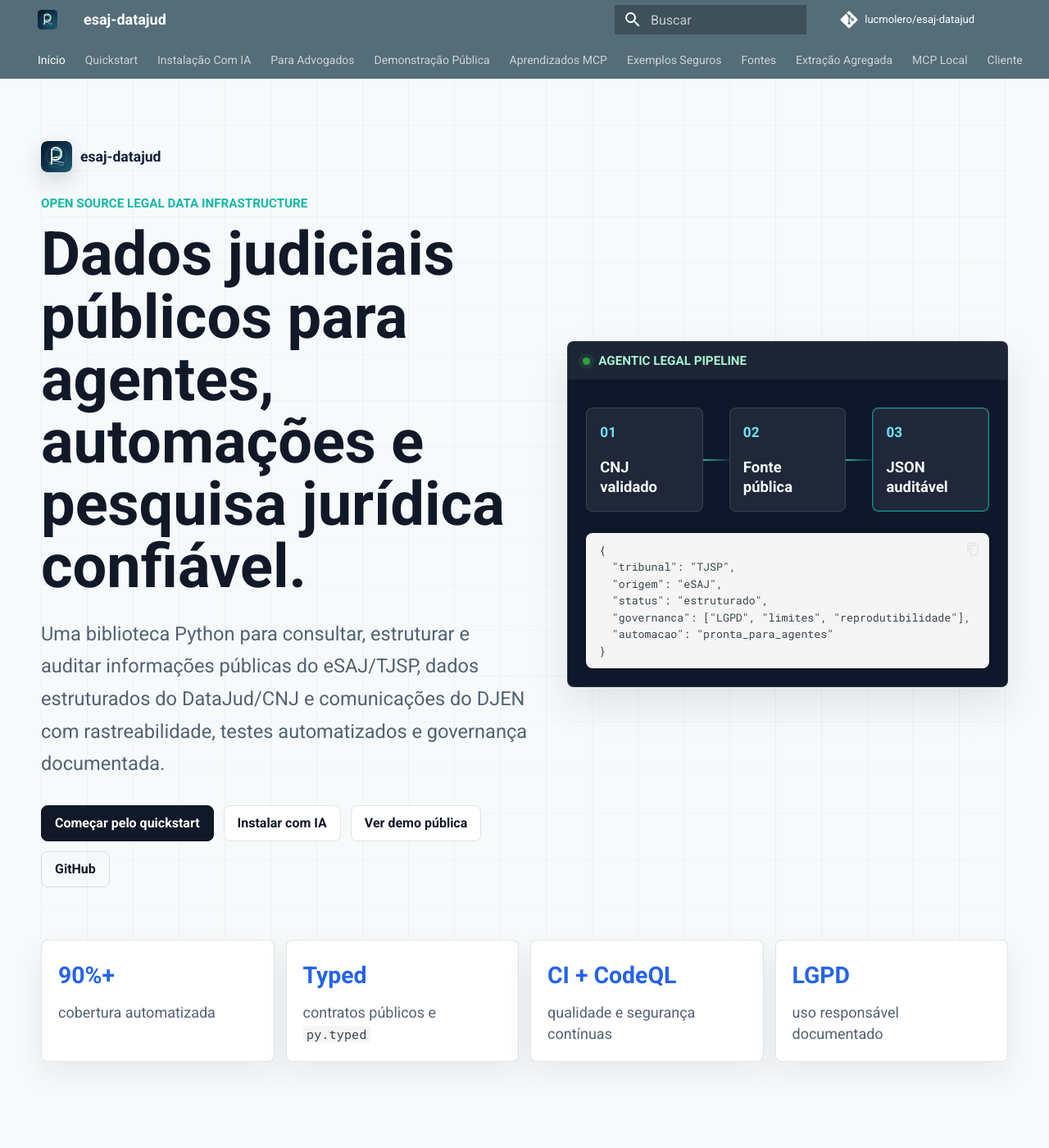
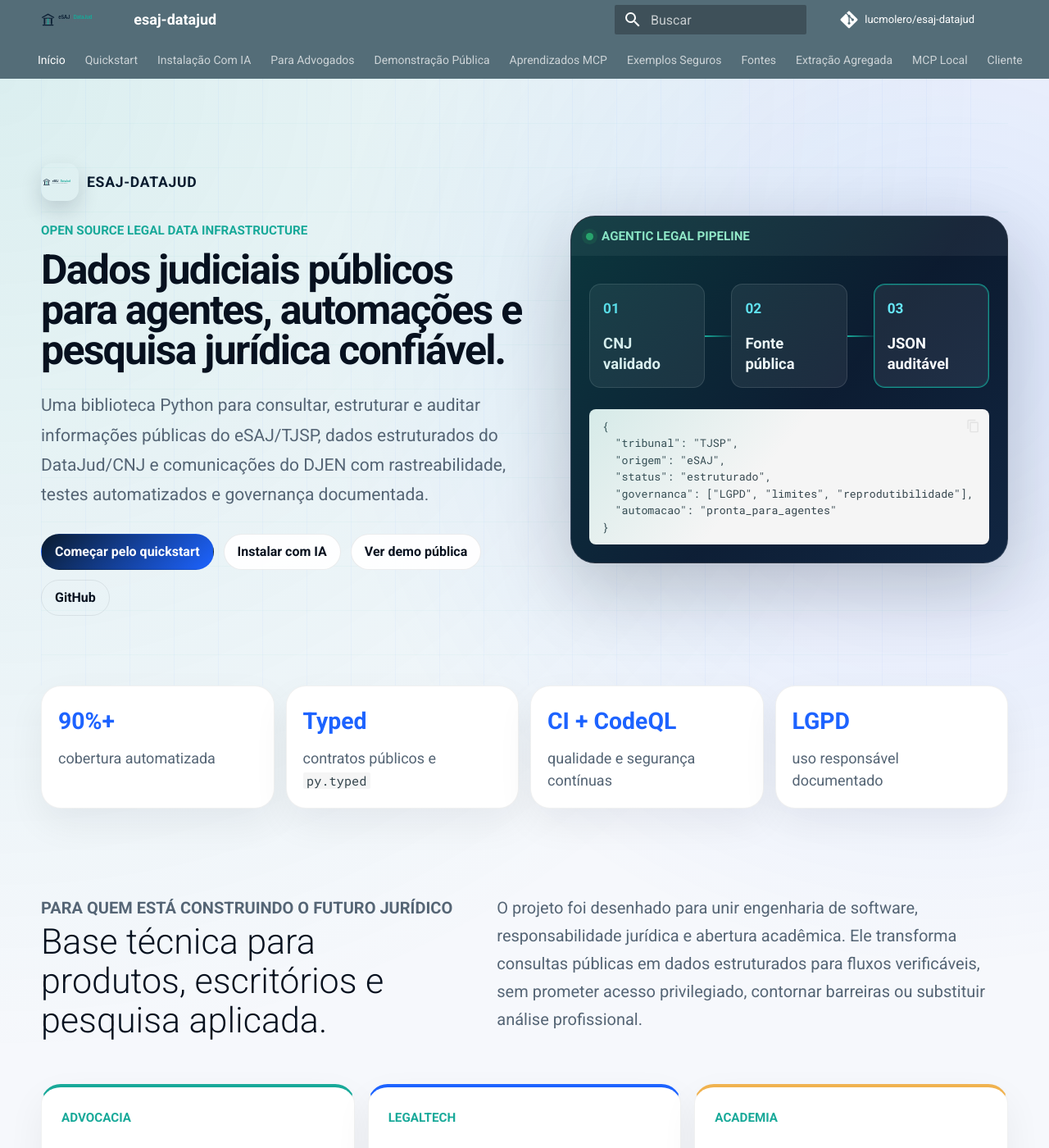
Before and after one commit to lucmolero/esaj-datajud, an MkDocs documentation site: the page built from docs/index.md, in a window 1280 px wide and 1400 px high. Shown: the whole window at 82% size. Built offline with MkDocs 1.6.1 and Material for MkDocs 9.7.7, drawn with Linux system fonts in a browser that asks for light colours; comment, search, counter and statistics services are not loaded.

Commit message:
feat: refresh branding and docs landing page

```diff
--- a/docs/index.md
+++ b/docs/index.md
@@ -8,7 +8,7 @@
   <section class="legal-hero" aria-labelledby="legal-home-title">
     <div class="legal-hero__copy">
       <div class="legal-brandline">
-        <img src="assets/logo.svg" alt="" />
+        <img src="assets/esaj-datajud-logo-primary.svg" alt="" />
         <span>esaj-datajud</span>
       </div>
       <p class="legal-kicker">Open source legal data infrastructure</p>
--- a/docs/stylesheets/landing.css
+++ b/docs/stylesheets/landing.css
@@ -1,16 +1,17 @@
 :root {
-  --legal-bg: #f7fafb;
+  --legal-bg: #f6f8fc;
   --legal-surface: #ffffff;
-  --legal-ink: #111827;
-  --legal-muted: #536273;
-  --legal-line: rgba(17, 24, 39, 0.12);
-  --legal-navy: #14213d;
-  --legal-blue: #2563eb;
-  --legal-teal: #14b8a6;
-  --legal-green: #2f9e44;
-  --legal-amber: #d97706;
-  --legal-rose: #e11d48;
-  --legal-shadow: 0 20px 48px rgba(17, 24, 39, 0.1);
+  --legal-ink: #07111f;
+  --legal-muted: #556575;
+  --legal-line: rgba(7, 17, 31, 0.08);
+  --legal-navy: #0a1c2f;
+  --legal-blue: #1d63ff;
+  --legal-teal: #18a999;
+  --legal-green: #2ca25f;
+  --legal-amber: #f0b24f;
+  --legal-rose: #e65f75;
+  --legal-shadow: 0 28px 80px rgba(7, 17, 31, 0.12);
+  --legal-panel-shadow: 0 18px 44px rgba(7, 17, 31, 0.07);
 }
 
 .md-content__inner:has(.legal-home) {
@@ -37,7 +38,10 @@
 }
 
 .md-typeset .legal-home {
-  background: var(--legal-bg);
+  background:
+    radial-gradient(circle at top left, rgba(24, 169, 153, 0.12), transparent 34%),
+    radial-gradient(circle at 90% 10%, rgba(29, 99, 255, 0.12), transparent 24%),
+    var(--legal-bg);
   color: var(--legal-ink);
   margin: 0 calc(50% - 50vw);
   overflow: hidden;
@@ -64,23 +68,23 @@
 .md-typeset .legal-hero {
   align-items: center;
   display: grid;
-  gap: 48px;
+  gap: 56px;
   grid-template-columns: minmax(0, 1.05fr) minmax(360px, 0.95fr);
-  min-height: 620px;
-  padding: 76px 0 64px;
+  min-height: 740px;
+  padding: 96px 0 78px;
   position: relative;
 }
 
 .md-typeset .legal-hero::before {
   background:
-    linear-gradient(90deg, rgba(37, 99, 235, 0.08) 1px, transparent 1px),
-    linear-gradient(rgba(20, 184, 166, 0.08) 1px, transparent 1px);
-  background-size: 56px 56px;
+    linear-gradient(90deg, rgba(29, 99, 255, 0.05) 1px, transparent 1px),
+    linear-gradient(rgba(24, 169, 153, 0.05) 1px, transparent 1px);
+  background-size: 54px 54px;
   content: "";
   height: 100%;
   left: 50%;
-  max-width: 1180px;
-  opacity: 0.72;
+  max-width: 1200px;
+  opacity: 0.75;
   position: absolute;
   top: 0;
   transform: translateX(-50%);
@@ -99,15 +103,16 @@
   font-size: 0.88rem;
   font-weight: 800;
   gap: 10px;
-  letter-spacing: 0;
-  margin-bottom: 26px;
+  letter-spacing: 0.04em;
+  margin-bottom: 24px;
+  text-transform: uppercase;
 }
 
 .md-typeset .legal-brandline img {
-  border-radius: 8px;
-  box-shadow: 0 10px 24px rgba(20, 33, 61, 0.16);
-  height: 38px;
-  width: 38px;
+  border-radius: 14px;
+  box-shadow: 0 12px 26px rgba(11, 31, 51, 0.16);
+  height: 46px;
+  width: 46px;
 }
 
 .md-typeset .legal-kicker,
@@ -124,22 +129,21 @@
 
 .md-typeset .legal-hero h1 {
   color: var(--legal-ink);
-  font-size: 3.7rem;
+  font-size: clamp(2.5rem, 3.9vw, 3.7rem);
   font-weight: 860;
-  letter-spacing: 0;
-  line-height: 1.03;
+  letter-spacing: -0.035em;
+  line-height: 0.98;
   margin: 0;
   max-width: 760px;
-  overflow-wrap: normal;
-  word-break: normal;
+  text-wrap: balance;
 }
 
 .md-typeset .legal-lede {
   color: var(--legal-muted);
-  font-size: 1.18rem;
-  line-height: 1.68;
+  font-size: 1.05rem;
+  line-height: 1.72;
   margin: 24px 0 0;
-  max-width: 710px;
+  max-width: 700px;
 }
 
 .md-typeset .legal-actions {
@@ -152,9 +156,9 @@
 
 .md-typeset .legal-button {
   align-items: center;
-  background: var(--legal-surface);
+  background: rgba(255, 255, 255, 0.92);
   border: 1px solid var(--legal-line);
-  border-radius: 8px;
+  border-radius: 999px;
   color: var(--legal-ink);
   display: inline-flex;
   font-weight: 800;
@@ -163,24 +167,24 @@
   min-height: 44px;
   padding: 11px 16px;
   text-align: center;
-  transition: background 140ms ease, border-color 140ms ease, color 140ms ease, transform 140ms ease;
+  transition: background 140ms ease, border-color 140ms ease, color 140ms ease, transform 140ms ease, box-shadow 140ms ease;
 }
 
 .md-typeset .legal-button:hover {
-  border-color: rgba(37, 99, 235, 0.42);
+  border-color: rgba(29, 99, 255, 0.34);
+  box-shadow: 0 12px 24px rgba(29, 99, 255, 0.12);
   color: var(--legal-blue);
-  transform: translateY(-1px);
+  transform: translateY(-2px);
 }
 
 .md-typeset .legal-button--primary {
-  background: var(--legal-ink);
-  border-color: var(--legal-ink);
+  background: linear-gradient(135deg, var(--legal-navy), var(--legal-blue));
+  border-color: transparent;
   color: #ffffff;
 }
 
 .md-typeset .legal-button--primary:hover {
-  background: var(--legal-blue);
-  border-color: var(--legal-blue);
+  background: linear-gradient(135deg, var(--legal-blue), var(--legal-teal));
   color: #ffffff;
 }
 
@@ -189,12 +193,21 @@
 }
 
 .md-typeset .legal-hero__system {
-  background: #0f172a;
-  border: 1px solid rgba(255, 255, 255, 0.12);
-  border-radius: 8px;
-  box-shadow: var(--legal-shadow);
+  background: linear-gradient(145deg, #07111f 0%, #112642 100%);
+  border: 1px solid rgba(255, 255, 255, 0.14);
+  border-radius: 30px;
+  box-shadow: 0 30px 90px rgba(7, 17, 31, 0.22);
   color: #dbeafe;
   overflow: hidden;
+  position: relative;
+}
+
+.md-typeset .legal-hero__system::after {
+  background: linear-gradient(130deg, rgba(24, 169, 153, 0.25), transparent 56%);
+  content: "";
+  inset: 0;
+  pointer-events: none;
+  position: absolute;
 }
 
 .md-typeset .legal-system__top {
@@ -203,7 +216,7 @@
   color: #a7f3d0;
   display: flex;
   gap: 10px;
-  min-height: 46px;
+  min-height: 48px;
   padding: 0 18px;
 }
 
@@ -226,7 +239,7 @@
 .md-typeset .legal-node {
   background: rgba(255, 255, 255, 0.07);
   border: 1px solid rgba(255, 255, 255, 0.12);
-  border-radius: 8px;
+  border-radius: 14px;
   min-height: 98px;
   padding: 16px;
 }
@@ -285,9 +298,9 @@
 .md-typeset .legal-code-section,
 .md-typeset .legal-footer-cta {
   background: var(--legal-surface);
-  border: 1px solid var(--legal-line);
-  border-radius: 8px;
-  box-shadow: 0 14px 36px rgba(17, 24, 39, 0.07);
+  border: 1px solid rgba(7, 17, 31, 0.06);
+  border-radius: 24px;
+  box-shadow: 0 18px 46px rgba(7, 17, 31, 0.06);
 }
 
 .md-typeset .legal-signal-grid article {
@@ -348,9 +361,15 @@
 }
 
 .md-typeset .legal-card-grid article {
-  border-top: 5px solid var(--legal-teal);
+  border-top: 4px solid var(--legal-teal);
   min-height: 230px;
   padding: 24px;
+  transition: transform 160ms ease, box-shadow 160ms ease;
+}
+
+.md-typeset .legal-card-grid article:hover {
+  transform: translateY(-4px);
+  box-shadow: 0 24px 56px rgba(7, 17, 31, 0.1);
 }
 
 .md-typeset .legal-card-grid article:nth-child(2) {
@@ -375,7 +394,7 @@
   gap: 42px;
   grid-template-columns: minmax(0, 1.08fr) minmax(300px, 0.92fr);
   margin-bottom: 48px;
-  padding: 34px;
+  padding: 36px;
 }
 
 .md-typeset .legal-checklist {
@@ -386,10 +405,10 @@
 
 .md-typeset .legal-checklist span {
   background:
-    linear-gradient(90deg, rgba(20, 184, 166, 0.14), transparent),
+    linear-gradient(90deg, rgba(24, 169, 153, 0.16), transparent),
     #f8fafc;
-  border: 1px solid rgba(20, 184, 166, 0.2);
-  border-radius: 8px;
+  border: 1px solid rgba(24, 169, 153, 0.2);
+  border-radius: 14px;
   color: var(--legal-ink);
   font-size: 0.9rem;
   font-weight: 760;
@@ -418,7 +437,7 @@
   gap: 28px;
   grid-template-columns: minmax(0, 1fr) auto;
   margin-bottom: 72px;
-  padding: 34px;
+  padding: 36px;
 }
 
 .md-typeset .legal-footer-cta .legal-actions {
--- a/mkdocs.yml
+++ b/mkdocs.yml
@@ -7,8 +7,8 @@
 theme:
   name: material
   language: pt-BR
-  logo: assets/logo.svg
-  favicon: assets/logo.svg
+  logo: assets/esaj-datajud-logo-primary.svg
+  favicon: assets/esaj-datajud-icon.svg
   palette:
     primary: blue grey
     accent: teal
```
Also changed, not shown: README.md (+1 -1 lines), docs/assets/brand-preview.png (added), docs/assets/esaj-datajud-github-icon.svg (added), docs/assets/esaj-datajud-icon.svg (added), docs/assets/esaj-datajud-logo-primary.svg (added), docs/assets/esaj-datajud-logo-reverse.svg (added), docs/assets/logo.svg.
